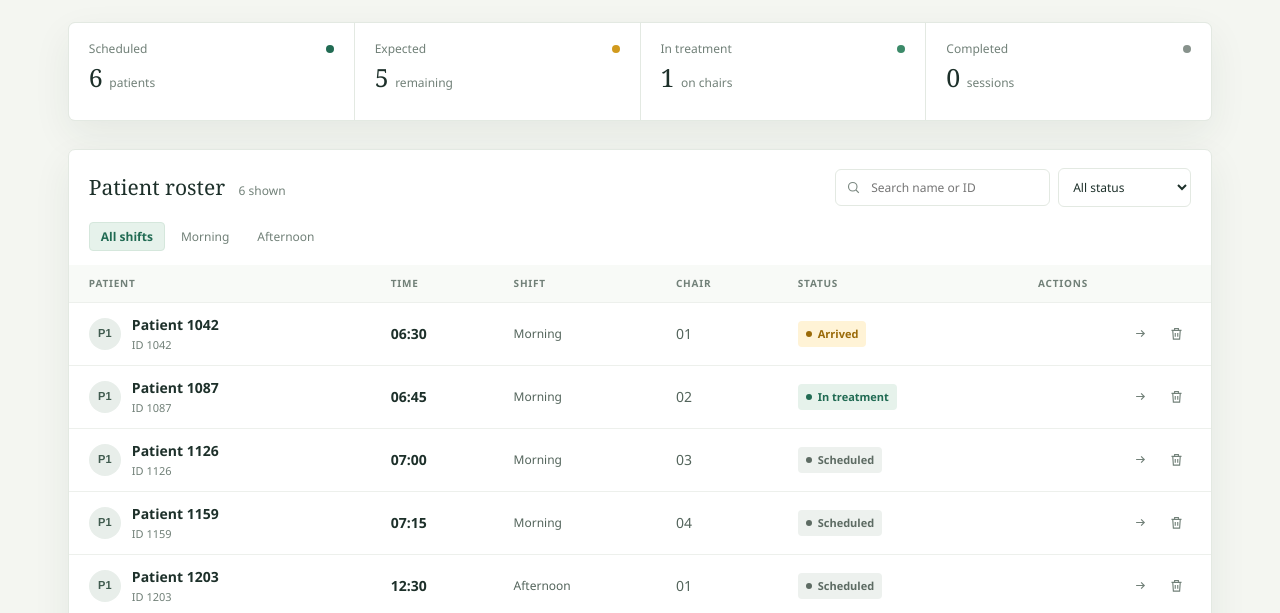
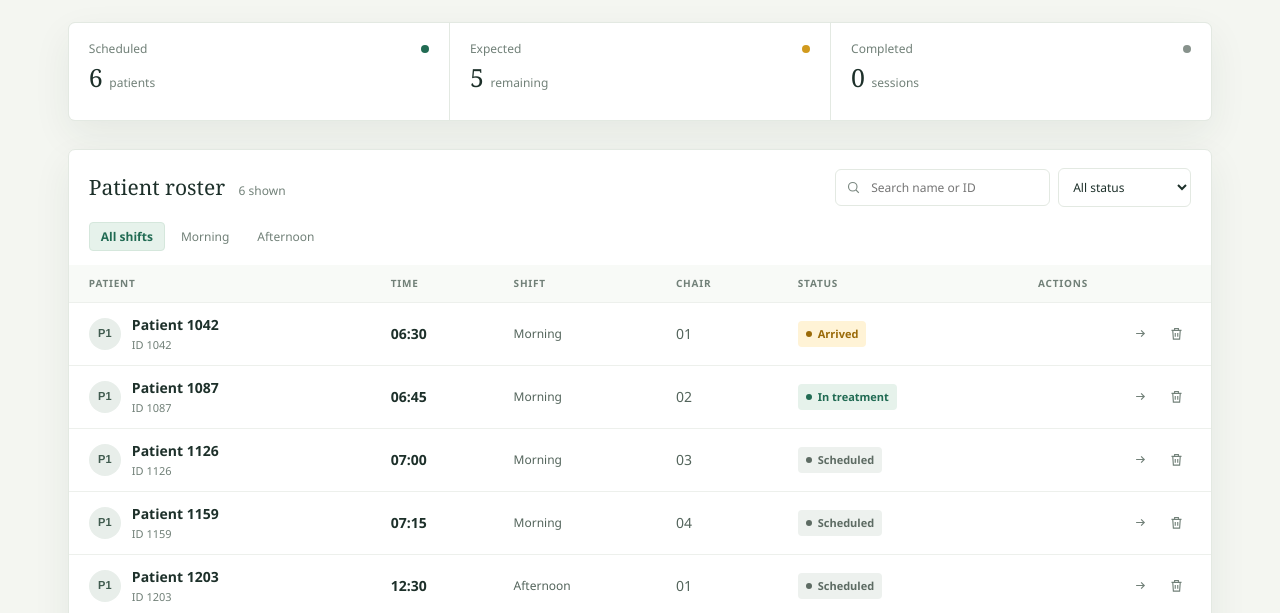
Before and after one commit to shijapmjay-max/shija-pmjay, a plain HTML site: page index.html in a window 1280 px wide. Shown: the part 187-800 px from the top of the page. Drawn offline with Linux system fonts and the light colour scheme.

Commit message:
Remove treatment summary card

```diff
--- a/index.html
+++ b/index.html
@@ -61,13 +61,12 @@
 		.button-primary { border-color: var(--green); background: var(--green); color: white; }
 		.button-primary:hover { background: #185740; }
 		.button svg { width: 16px; height: 16px; }
-		.metrics { display: grid; grid-template-columns: repeat(4, 1fr); gap: 1px; overflow: hidden; border: 1px solid var(--line); border-radius: 7px; background: var(--line); box-shadow: var(--shadow); }
+		.metrics { display: grid; grid-template-columns: repeat(3, 1fr); gap: 1px; overflow: hidden; border: 1px solid var(--line); border-radius: 7px; background: var(--line); box-shadow: var(--shadow); }
 		.metric { min-height: 97px; padding: 17px 20px; background: var(--surface); }
 		.metric-top { display: flex; align-items: center; justify-content: space-between; color: var(--muted); font-size: 12px; }
 		.metric-dot { width: 8px; height: 8px; border-radius: 50%; background: var(--green); }
 		.metric:nth-child(2) .metric-dot { background: #d19a1d; }
-		.metric:nth-child(3) .metric-dot { background: #3c8a69; }
-		.metric:nth-child(4) .metric-dot { background: #87928c; }
+		.metric:nth-child(3) .metric-dot { background: #87928c; }
 		.metric-value { display: block; margin-top: 7px; font: 400 25px/1 Georgia, serif; }
 		.metric-value small { color: var(--muted); font: 12px/1 "Aptos", "Segoe UI", sans-serif; }
 		.roster { margin-top: 28px; border: 1px solid var(--line); border-radius: 7px; background: var(--surface); box-shadow: var(--shadow); }
@@ -195,7 +194,6 @@
 		<section class="metrics" aria-label="Roster summary">
 			<div class="metric"><div class="metric-top">Scheduled <span class="metric-dot"></span></div><strong class="metric-value" id="total-count">0 <small>patients</small></strong></div>
 			<div class="metric"><div class="metric-top">Expected <span class="metric-dot"></span></div><strong class="metric-value" id="expected-count">0 <small>remaining</small></strong></div>
-			<div class="metric"><div class="metric-top">In treatment <span class="metric-dot"></span></div><strong class="metric-value" id="treatment-count">0 <small>on chairs</small></strong></div>
 			<div class="metric"><div class="metric-top">Completed <span class="metric-dot"></span></div><strong class="metric-value" id="completed-count">0 <small>sessions</small></strong></div>
 		</section>
 
@@ -400,7 +398,6 @@
 				const arriving = roster.filter(patient => ['Scheduled', 'Arrived'].includes(patient.status)).length;
 				document.querySelector('#total-count').innerHTML = `${roster.length} <small>patients</small>`;
 				document.querySelector('#expected-count').innerHTML = `${arriving} <small>remaining</small>`;
-				document.querySelector('#treatment-count').innerHTML = `${roster.filter(patient => patient.status === 'In treatment').length} <small>on chairs</small>`;
 				document.querySelector('#completed-count').innerHTML = `${roster.filter(patient => patient.status === 'Completed').length} <small>sessions</small>`;
 				document.querySelector('#visible-count').textContent = `${visible.length} shown`;
 				document.querySelector('#roster-foot-count').textContent = `${visible.length} of ${roster.length} patients`;
```
